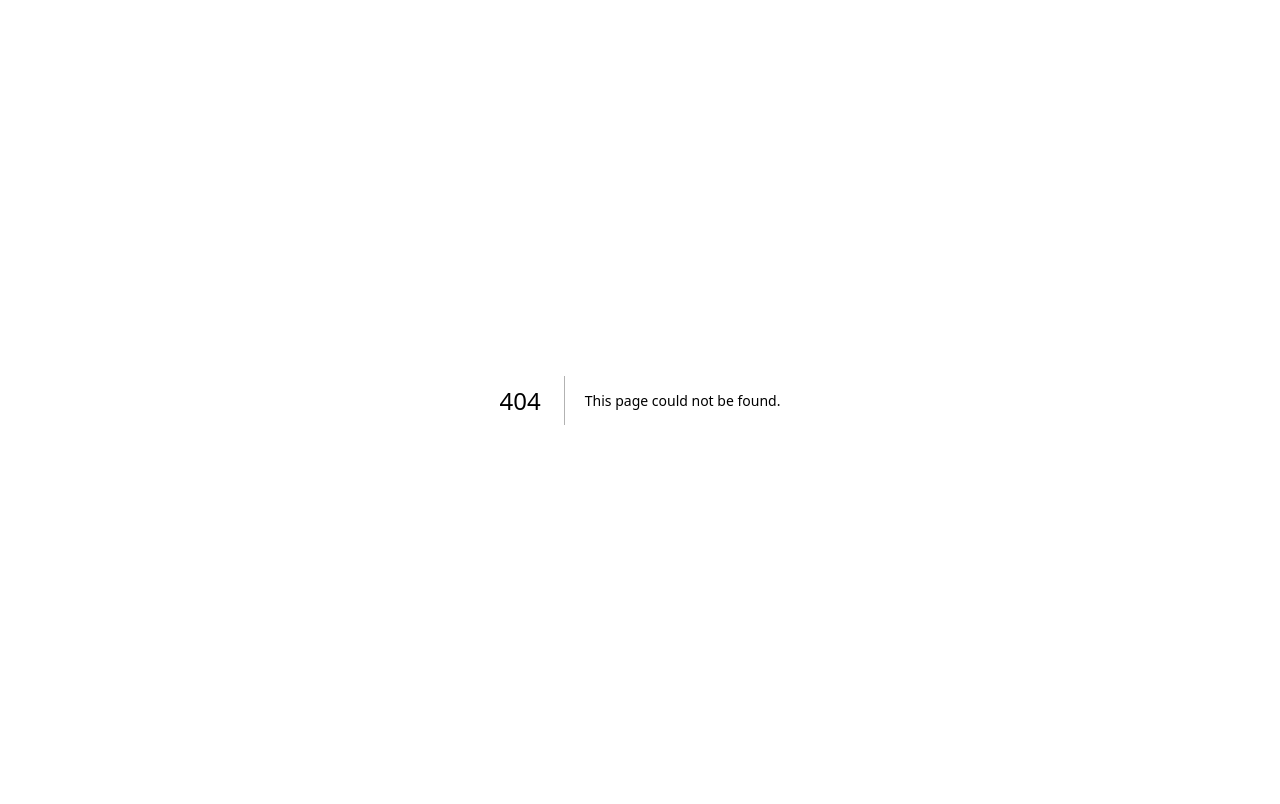
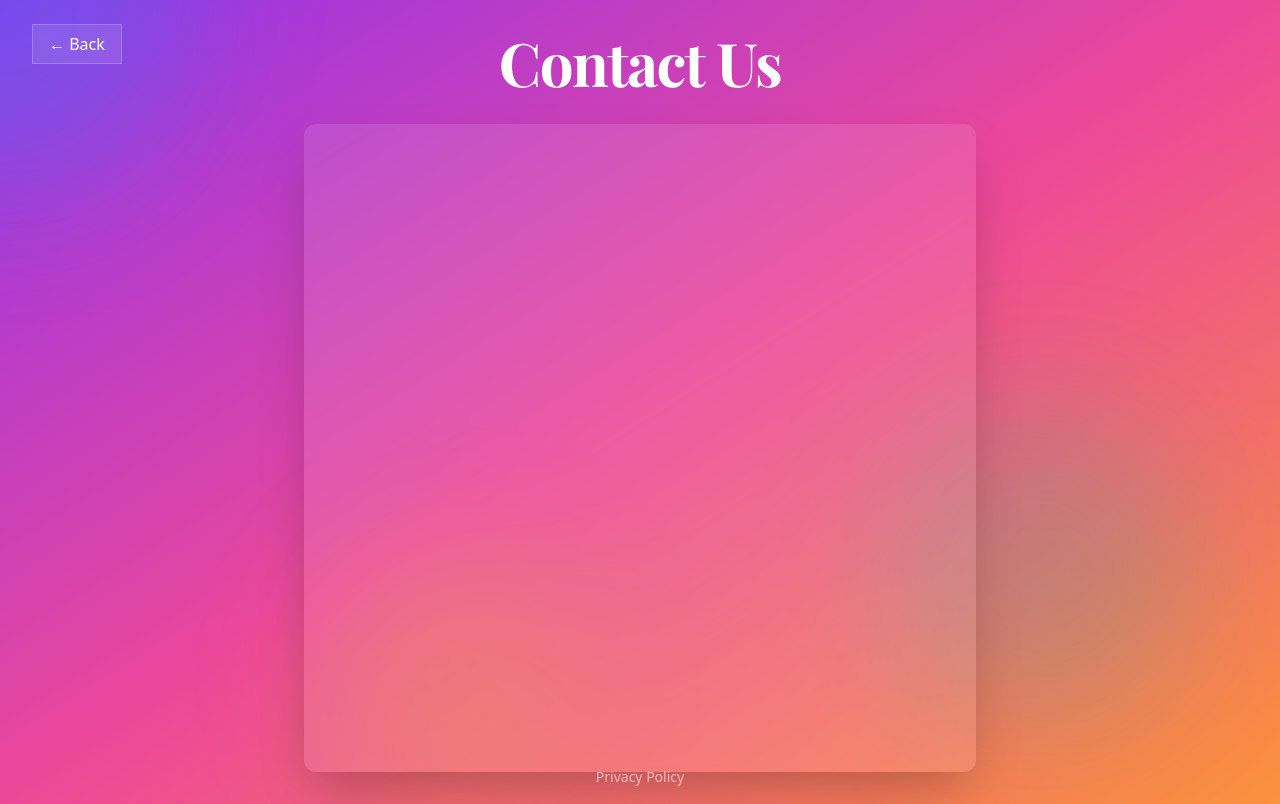
Before and after one commit to wycks/Laters-Website, a Next.js app: page /contact in a window 1280 px wide. Before the commit this address had no page. Built offline with nearby package versions, Linux system fonts and the light colour scheme; a web font is replaced by a local one.

Commit message:
support form

```diff
--- /dev/null
+++ b/app/contact/page.tsx
@@ -0,0 +1,62 @@
+import Link from "next/link"
+
+export default function ContactPage() {
+  return (
+    <div className="relative min-h-screen w-full overflow-hidden bg-gradient-to-br from-purple-600 via-pink-500 to-orange-400">
+      {/* Asymmetrical gradient elements */}
+      <div className="absolute -left-48 -top-48 h-96 w-96 rounded-full bg-blue-500/30 blur-3xl"></div>
+      <div className="absolute bottom-20 right-20 h-80 w-80 rounded-full bg-teal-500/20 blur-3xl"></div>
+      <div className="absolute bottom-0 left-1/4 h-64 w-64 rounded-full bg-yellow-500/20 blur-3xl"></div>
+
+      {/* Navigation */}
+      <div className="absolute left-8 top-8 z-10">
+        <Link
+          href="/"
+          className="rounded-md border border-white/20 bg-white/10 px-4 py-2 font-medium text-white backdrop-blur-sm transition-colors hover:bg-white/20"
+        >
+          ← Back
+        </Link>
+      </div>
+
+      {/* Main content */}
+      <div className="flex min-h-screen flex-col items-center justify-center px-4 py-8">
+        <div className="w-full max-w-2xl">
+          <h1 className="mb-8 text-center font-serif text-4xl font-bold tracking-tight text-white md:text-6xl">
+            Contact Us
+          </h1>
+
+          {/* Google Form Embed - Clean Version */}
+          <div className="relative w-full overflow-hidden rounded-xl bg-white/10 backdrop-blur-sm p-6 shadow-2xl">
+            <iframe
+              src="YOUR_GOOGLE_FORM_URL_HERE?embedded=true&usp=pp_url"
+              width="100%"
+              height="600"
+              frameBorder="0"
+              marginHeight={0}
+              marginWidth={0}
+              title="Contact Form"
+              className="min-h-[500px] w-full rounded-lg"
+              style={{
+                border: 'none',
+                overflow: 'hidden',
+                backgroundColor: 'transparent'
+              }}
+            >
+              Loading…
+            </iframe>
+          </div>
+        </div>
+      </div>
+
+      {/* Footer */}
+      <div className="absolute bottom-4 left-0 right-0 z-10 text-center">
+        <Link
+          href="/privacy-policy.html"
+          className="text-sm text-white/60 hover:text-white/80 transition-colors"
+        >
+          Privacy Policy
+        </Link>
+      </div>
+    </div>
+  )
+}
--- a/app/globals.css
+++ b/app/globals.css
@@ -5,3 +5,40 @@
 .font-serif {
   font-family: var(--font-playfair), serif;
 }
+
+/* Hide Google Form scrollbars and footer elements */
+.google-form-iframe {
+  border: none !important;
+  overflow: hidden !important;
+  background: transparent !important;
+}
+
+.google-form-iframe::-webkit-scrollbar {
+  display: none !important;
+}
+
+.google-form-iframe {
+  -ms-overflow-style: none !important;
+  scrollbar-width: none !important;
+}
+
+/* Hide Google Form footer elements */
+.google-form-iframe iframe {
+  border: none !important;
+}
+
+/* Additional styles to hide Google Form elements */
+iframe[src*="docs.google.com"] {
+  border: none !important;
+  overflow: hidden !important;
+}
+
+/* Hide scrollbars in all iframes */
+iframe::-webkit-scrollbar {
+  display: none !important;
+}
+
+iframe {
+  -ms-overflow-style: none !important;
+  scrollbar-width: none !important;
+}
--- /dev/null
+++ b/app/support/page.tsx
@@ -0,0 +1,59 @@
+import Link from "next/link"
+
+export default function ContactPage() {
+  return (
+    <div className="relative min-h-screen w-full overflow-hidden bg-gradient-to-br from-purple-600 via-pink-500 to-orange-400">
+      {/* Asymmetrical gradient elements */}
+      <div className="absolute -left-48 -top-48 h-96 w-96 rounded-full bg-blue-500/30 blur-3xl"></div>
+      <div className="absolute bottom-20 right-20 h-80 w-80 rounded-full bg-teal-500/20 blur-3xl"></div>
+      <div className="absolute bottom-0 left-1/4 h-64 w-64 rounded-full bg-yellow-500/20 blur-3xl"></div>
+
+      {/* Navigation */}
+      <div className="absolute left-8 top-8 z-10">
+        <Link
+          href="/"
+          className="rounded-md border border-white/20 bg-white/10 px-4 py-2 font-medium text-white backdrop-blur-sm transition-colors hover:bg-white/20"
+        >
+          ← Back
+        </Link>
+      </div>
+
+      {/* Main content */}
+      <div className="flex min-h-screen flex-col items-center justify-center px-4 py-8">
+        <div className="w-full max-w-4xl">
+
+          {/* Google Form Embed - Clean Version */}
+          <div className="relative w-full overflow-hidden rounded-xl bg-white/10 backdrop-blur-sm p-6 shadow-2xl">
+            <iframe
+              src="https://docs.google.com/forms/d/e/1FAIpQLSdSJ0NG-a64vZUmD9HI_fTp6QyAZ-7puwgs_qiMFGAsdEXsNw/viewform?embedded=true&usp=pp_url"
+              width="100%"
+              height="1200"
+              frameBorder="0"
+              marginHeight={0}
+              marginWidth={0}
+              title="Contact Form"
+              className="google-form-iframe min-h-[400px] w-full rounded-lg"
+              style={{
+                border: 'none',
+                overflow: 'hidden',
+                backgroundColor: 'transparent'
+              }}
+            >
+              Loading…
+            </iframe>
+          </div>
+        </div>
+      </div>
+
+      {/* Footer */}
+      <div className="absolute bottom-4 left-0 right-0 z-10 text-center">
+        <Link
+          href="/privacy-policy.html"
+          className="text-sm text-white/60 hover:text-white/80 transition-colors"
+        >
+          Privacy Policy
+        </Link>
+      </div>
+    </div>
+  )
+}
```
